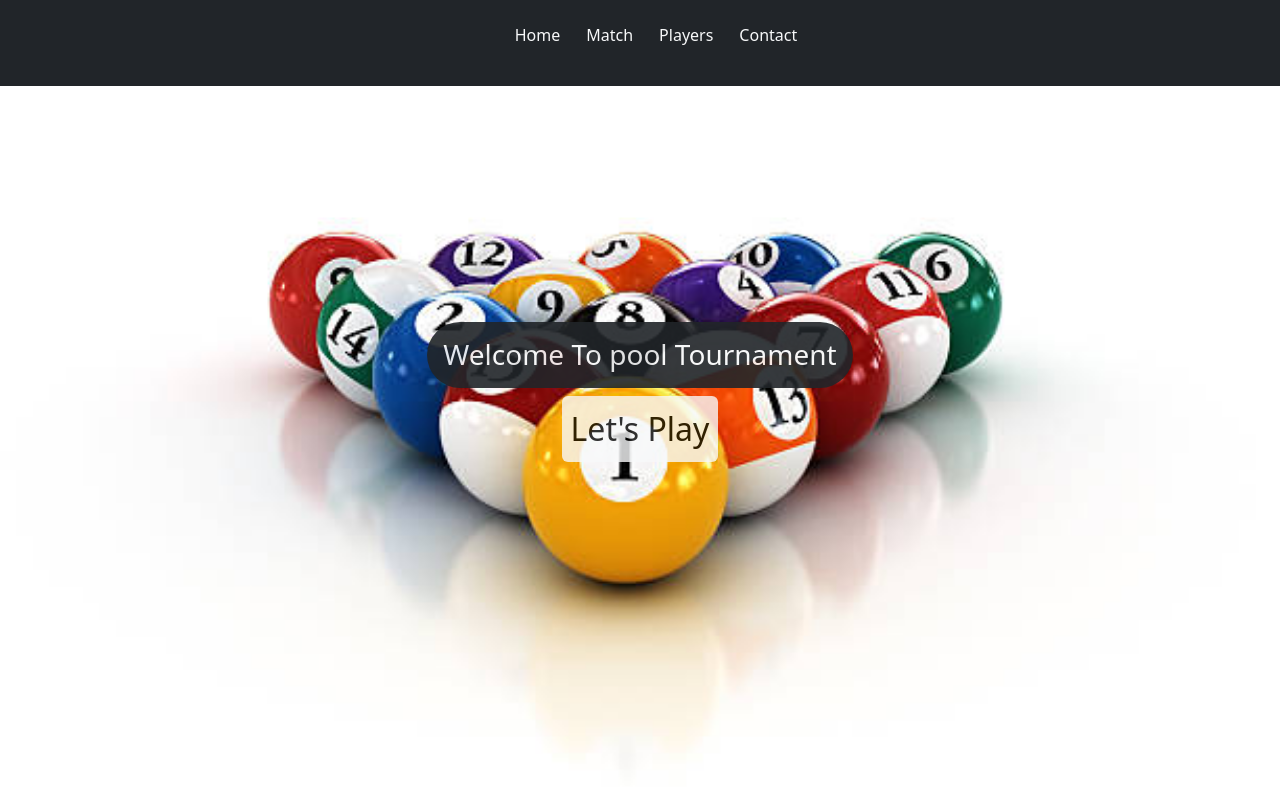
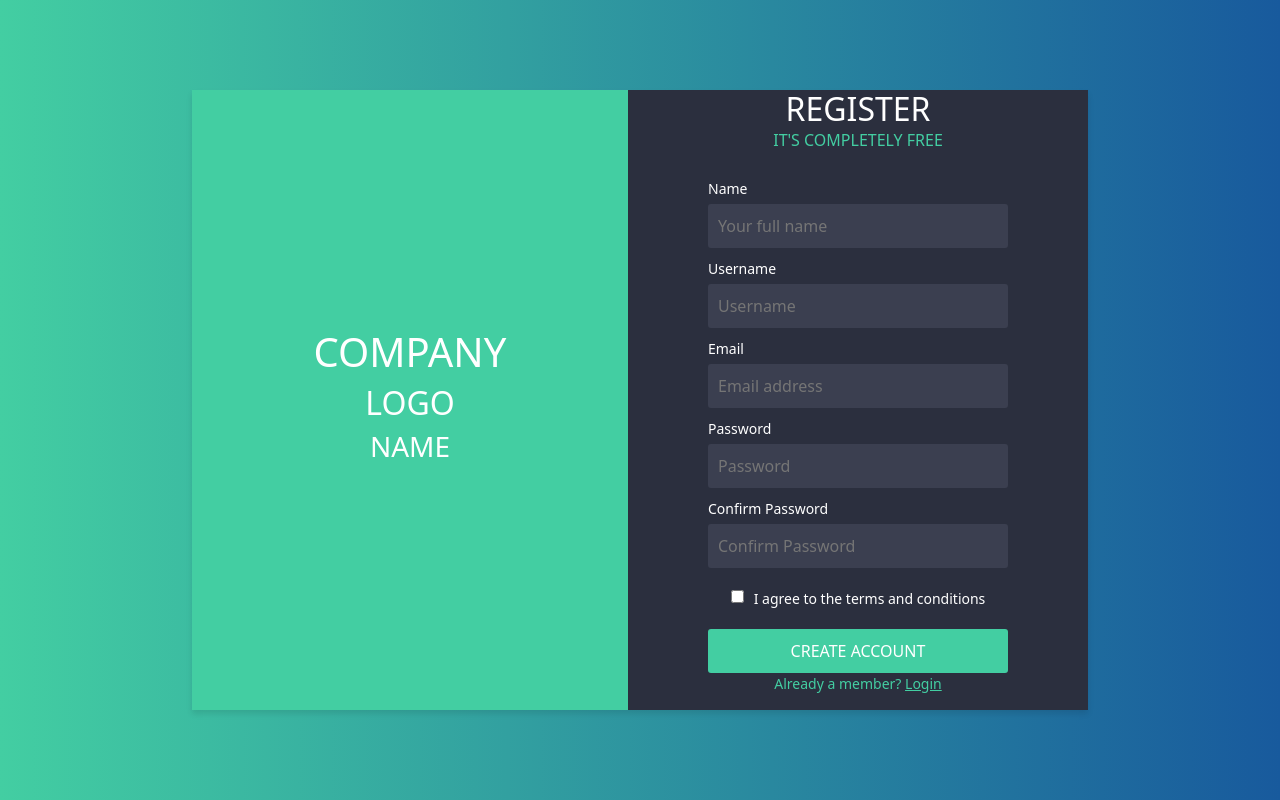
Before and after one commit to meta-bay/pooltornem, a React (Create React App) app in the folder react_app/: page / in a window 1280 px wide. Shown: the top 800 px of the page. Built offline with nearby package versions, Linux system fonts and the light colour scheme.

Commit message:
register page

```diff
--- a/react_app/src/App.js
+++ b/react_app/src/App.js
@@ -1,11 +1,12 @@
 import './App.css';
 import Dashboard from './Dashboard';
 import Landingpage from './Landingpage';
+import Register from './Register';
 
 function App() {
   return (
     <div className="App">
-      <Landingpage />
+      <Register />
     </div>
   );
 }
--- /dev/null
+++ b/react_app/src/Register.js
@@ -0,0 +1,53 @@
+const Register = () => {
+    const RegisterForm = () => {
+        return (
+            <div className="register-form">
+                <h2>REGISTER</h2>
+                <p>IT'S COMPLETELY FREE</p>
+                <form>
+                    <label htmlFor="name">Name</label>
+                    <input type="text" id="name" placeholder="Your full name" />
+
+                    <label htmlFor="username">Username</label>
+                    <input type="text" id="username" placeholder="Username" />
+
+                    <label htmlFor="email">Email</label>
+                    <input type="email" id="email" placeholder="Email address" />
+
+                    <label htmlFor="password">Password</label>
+                    <input type="password" id="password" placeholder="Password" />
+
+                    <label htmlFor="confirm-password">Confirm Password</label>
+                    <input type="password" id="confirm-password" placeholder="Confirm Password" />
+
+                    <div className="terms">
+                        <input type="checkbox" id="terms" />
+                        <label htmlFor="terms">I agree to the terms and conditions</label>
+                    </div>
+
+                    <button type="submit">CREATE ACCOUNT</button>
+                </form>
+                <p className="login">Already a member? <a href="#">Login</a></p>
+            </div>
+        );
+        }
+
+    return (
+        <div className="register">
+        <div className="reg-container">
+            <div className="reg-left">
+            <div className="logo">
+                <h1>COMPANY</h1>
+                <h2>LOGO</h2>
+                <h3>NAME</h3>
+            </div>
+            </div>
+            <div className="reg-right container">
+                <RegisterForm />
+            </div>
+        </div>
+        </div>
+  );
+}
+
+export default Register;
--- a/react_app/src/index.css
+++ b/react_app/src/index.css
@@ -64,3 +64,115 @@ code {
   background-size: cover;
   height: 420px;
 }
+
+.register {
+  display: flex;
+  height: 100vh;
+  justify-content: center;
+  align-items: center;
+  background: linear-gradient(to right, #43cea2, #185a9d);
+}
+
+.reg-container {
+  display: flex;
+  width: 70%;
+  height: 620px;
+  box-shadow: 0 4px 6px rgba(0, 0, 0, 0.1);
+}
+
+.reg-left {
+  flex: 1;
+  background: #43cea2;
+  display: flex;
+  justify-content: center;
+  align-items: center;
+}
+
+.logo {
+  text-align: center;
+  color: #fff;
+}
+
+.reg-right {
+  flex: 1;
+  background: #2b2f3e;
+  display: flex;
+  justify-content: center;
+  align-items: center;
+  padding: 20px;
+}
+
+.register-form {
+  color: #fff;
+  max-width: 300px;
+  width: 100%;
+}
+
+.register-form h2 {
+  margin-bottom: 0;
+}
+
+.register-form p {
+  margin-top: 0;
+  color: #43cea2;
+}
+
+.register-form form {
+  display: flex;
+  flex-direction: column;
+}
+
+.register-form label {
+  margin-top: 10px;
+  font-size: 14px;
+  text-align: left;
+}
+
+.register-form input {
+  padding: 10px;
+  margin-top: 5px;
+  border: none;
+  border-radius: 3px;
+  background: #3b3f50;
+  color: #fff;
+}
+
+.register-form input:focus {
+  outline: none;
+  background: #444a63;
+}
+
+.terms {
+  display: flex;
+  align-items: center;
+  justify-content: center;
+  margin-top: 10px;
+}
+
+.terms input {
+  margin-right: 10px;
+}
+
+.register-form button {
+  margin-top: 20px;
+  padding: 10px;
+  border: none;
+  border-radius: 3px;
+  background: #43cea2;
+  color: #fff;
+  cursor: pointer;
+  font-size: 16px;
+}
+
+.register-form button:hover {
+  background: #36a589;
+}
+
+.login {
+  margin-top: 20px;
+  font-size: 14px;
+}
+
+.login a {
+  color: #43cea2;
+}
```
